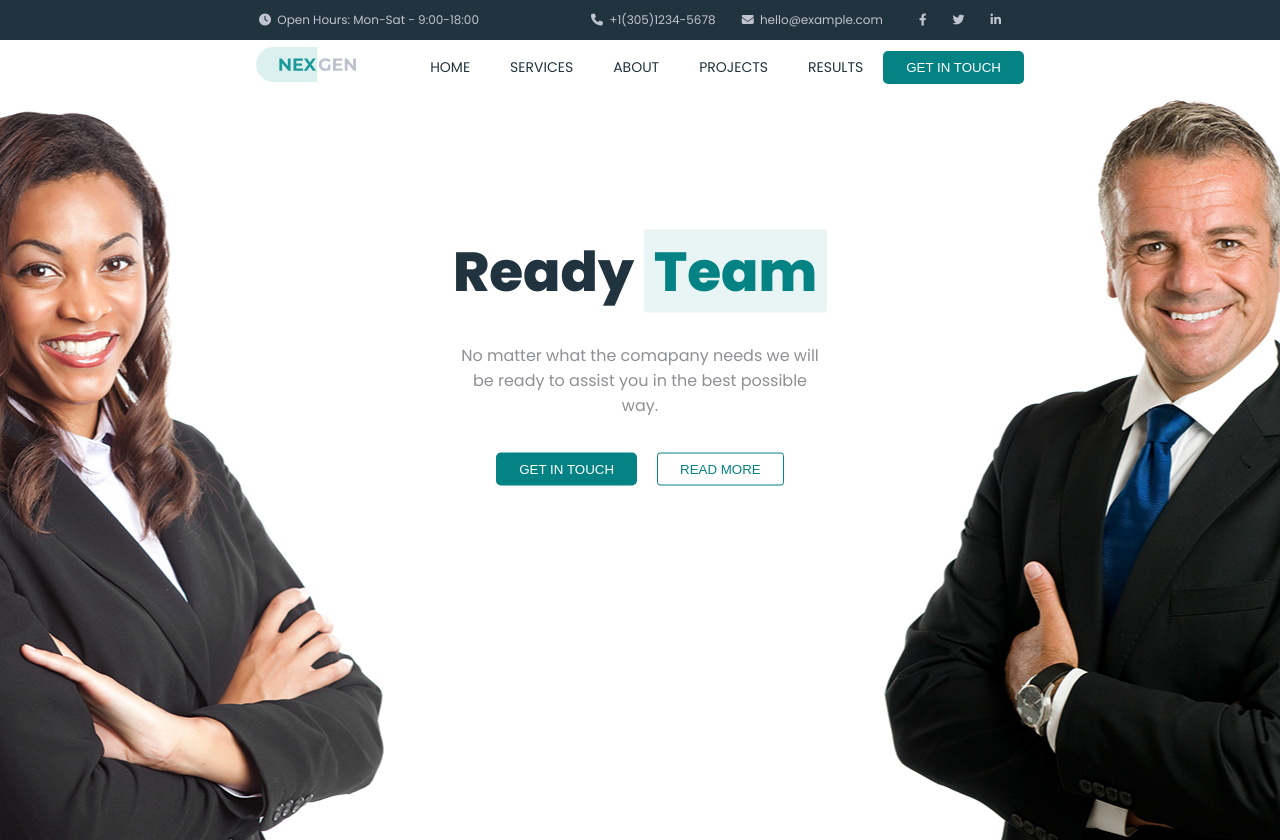
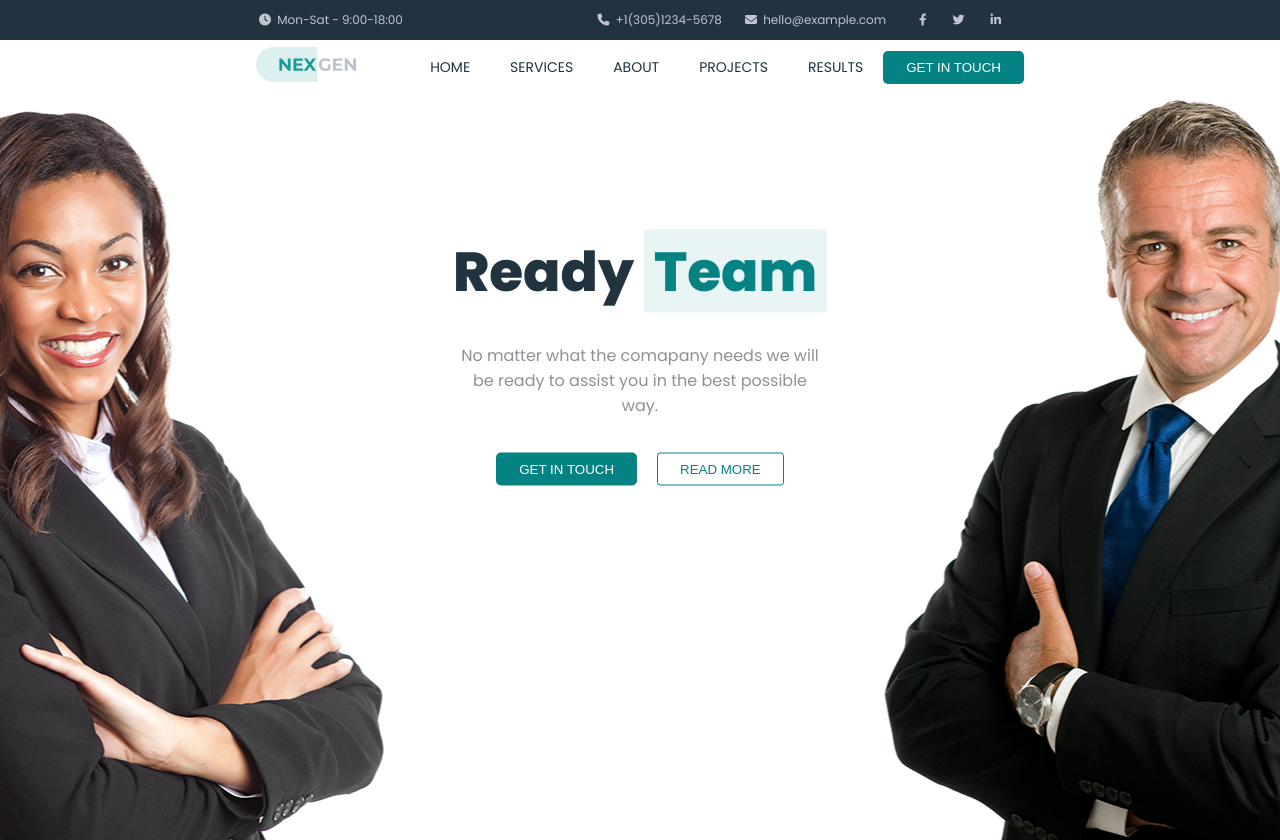
Before and after one commit to jeremy-mazzocco/proj-html-vuejs, a Vue app: page / in a window 1280 px wide. Built offline with nearby package versions, Linux system fonts and the light colour scheme.

Commit message:
add v-for for nav items

```diff
--- /dev/null
+++ b/src/components/NavItem.vue
@@ -0,0 +1,15 @@
+<script>
+
+export default {
+    name: "NavItem",
+    props: {
+        detailsjumbo: String,
+    }
+}
+
+</script>
+<template>
+    <li>
+        {{ detailsjumbo }}
+    </li>
+</template>
--- a/src/components/PageHeader.vue
+++ b/src/components/PageHeader.vue
@@ -1,6 +1,17 @@
 <script>
+import { store } from "../store";
+import NavItem from "./NavItem.vue";
+
 export default {
-    name: "PageHeader"
+    name: "PageHeader",
+    components: {
+        NavItem,
+    },
+    data() {
+        return {
+            store,
+        }
+    }
 }
 
 </script>
@@ -12,16 +23,16 @@ export default {
             <div class="container">
                 <div class="open-hours">
                     <i class="fa-solid fa-clock"></i>
-                    Open Hours: Mon-Sat - 9:00-18:00
+                    {{ store.contact.open_hours }}
                 </div>
                 <div class="contact">
                     <span class="phone-number">
                         <i class="fa-solid fa-phone"></i>
-                        +1(305)1234-5678
+                        {{ store.contact.phone_number }}
                     </span>
                     <span class="email">
                         <i class="fa-solid fa-envelope"></i>
-                        hello@example.com
+                        {{ store.contact.email }}
                     </span>
                     <span class="socials">
                         <i class="fa-brands fa-facebook-f"></i>
@@ -38,12 +49,9 @@ export default {
                     <img src="../assets/svgs/svg-7.svg" alt="">
                 </div>
                 <div class="list">
+                    <!-- here the nav  -->
                     <ul>
-                        <li>home</li>
-                        <li>services</li>
-                        <li>about</li>
-                        <li>projects</li>
-                        <li>results</li>
+                        <NavItem v-for="(item, idx) in store.jumbotron_nav" :detailsjumbo="item" :key="idx" />
                     </ul>
                     <button>
                         get in touch
--- a/src/store.js
+++ b/src/store.js
@@ -1,5 +1,16 @@
 import { reactive } from "vue";
 
 export const store = reactive({
-    data: [],
+    contact: {
+        open_hours: 'Mon-Sat - 9:00-18:00 ',
+        phone_number: '+1(305)1234-5678',
+        email: 'hello@example.com'
+    },
+    jumbotron_nav: {
+        home: 'home',
+        services: 'services',
+        about: 'about',
+        projects: 'projects',
+        results: 'results'
+    }
 })
```
Also changed, not shown: src/components/Headerbar.vue (added, +31 -0 lines).
